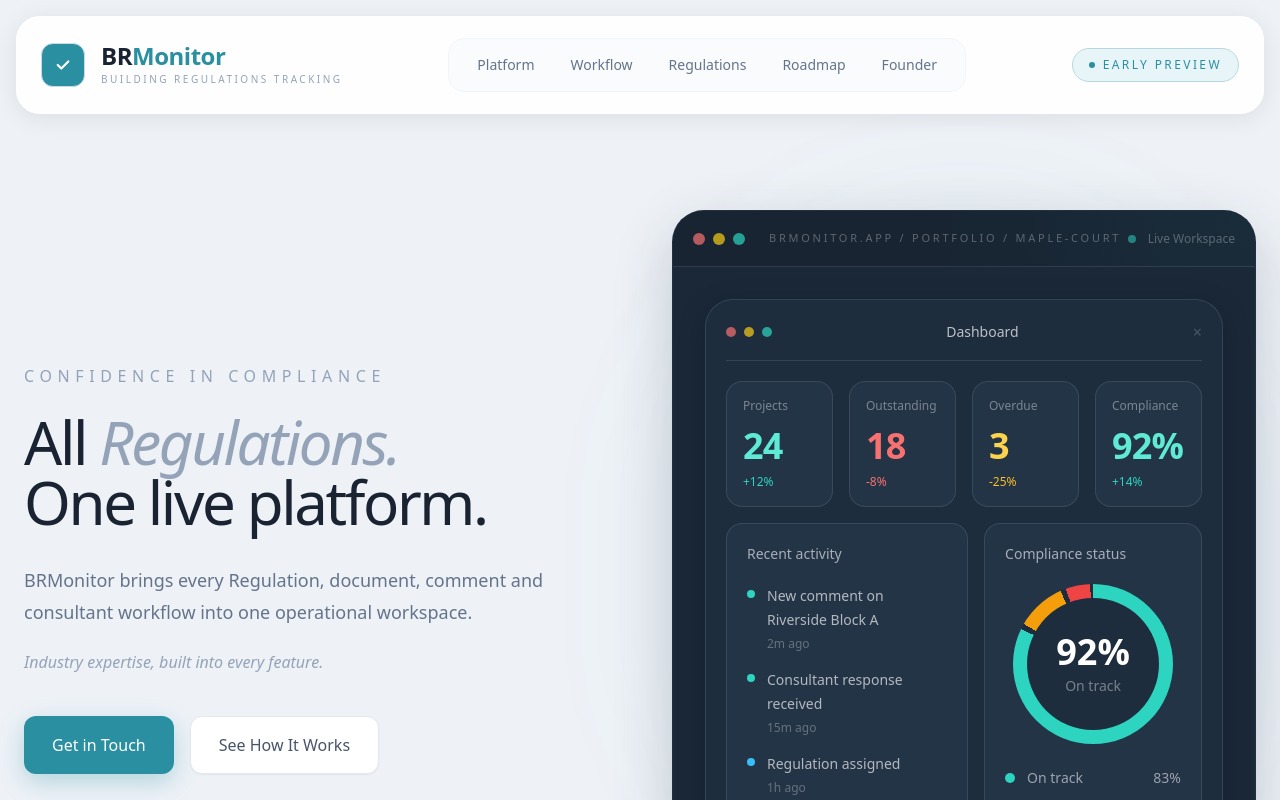
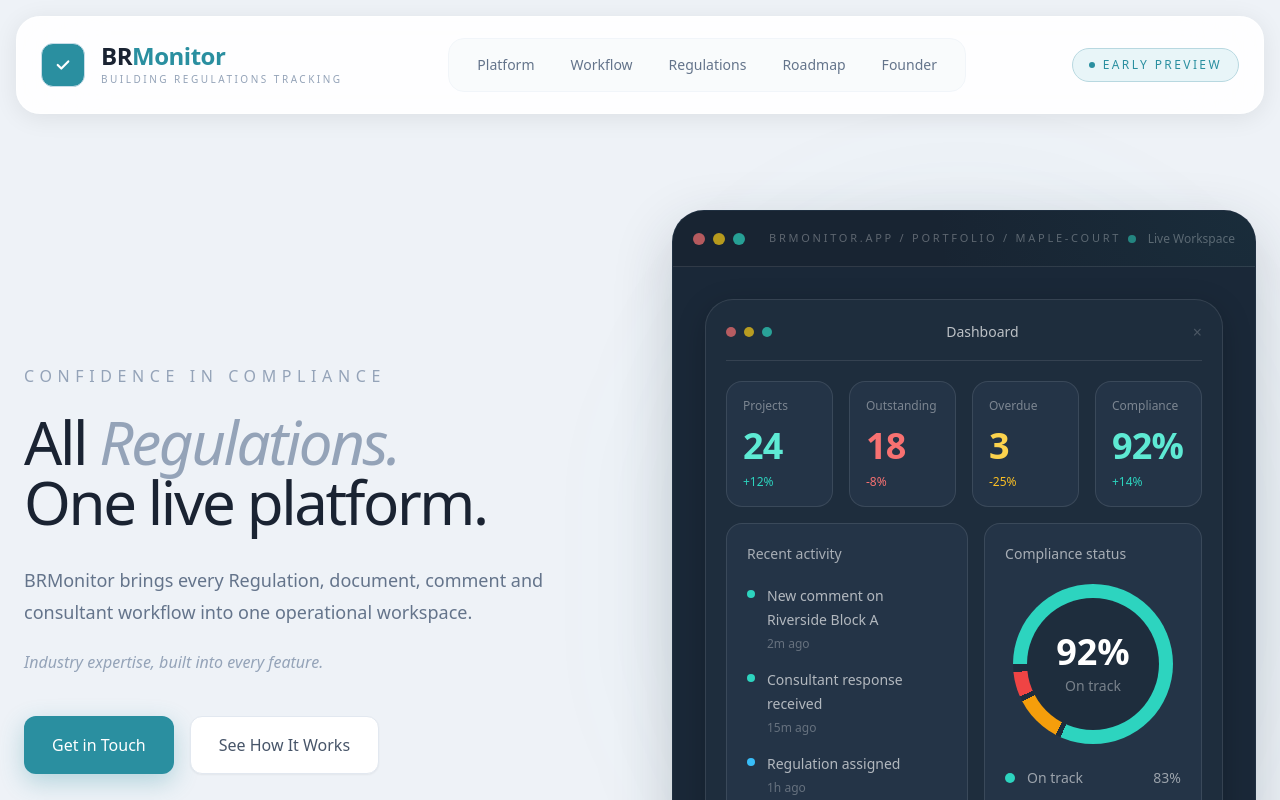
Before and after one commit to seanscan91-spec/brmonitor-website, a React (Vite) app: page / in a window 1280 px wide. Shown: the top 800 px of the page. Built offline with nearby package versions, Linux system fonts and the light colour scheme.

Commit message:
Fix compliance chart rotation

```diff
--- a/src/App.jsx
+++ b/src/App.jsx
@@ -169,11 +169,11 @@
                       <div className="rounded-2xl border border-white/10 bg-[#243447] p-5">
                         <div className="text-sm text-white/60 mb-5 font-medium">Compliance status</div>
                         <div className="flex items-center justify-center">
-                          <div className="relative flex items-center justify-center w-40 h-40 rounded-full p-[14px]" style={{background: 'conic-gradient(#2dd4bf 4deg 296deg, #1e2d3d 296deg 300deg, #f59e0b 300deg 336deg, #1e2d3d 336deg 340deg, #ef4444 340deg 358deg, #1e2d3d 358deg 364deg)'}}>
-                            <div className="flex flex-col items-center justify-center w-full h-full rounded-full bg-[#1e2d3d]">
-                              <div className="text-4xl font-semibold text-white">92%</div>
-                              <div className="text-sm text-white/40 mt-1">On track</div>
-                            </div>
+                          <div className="relative flex items-center justify-center w-40 h-40 rounded-full p-[14px]" style={{background: 'conic-gradient(#2dd4bf 0deg 294deg, #1e2d3d 294deg 298deg, #f59e0b 298deg 332deg, #1e2d3d 332deg 336deg, #ef4444 336deg 354deg, #1e2d3d 354deg 360deg)', transform: 'rotate(-90deg)'}}>
+                           <div className="flex flex-col items-center justify-center w-full h-full rounded-full bg-[#1e2d3d]" style={{transform: 'rotate(90deg)'}}>
+                            <div className="text-4xl font-semibold text-white">92%</div>
+                            <div className="text-sm text-white/40 mt-1">On track</div>
+                          </div>
                           </div>
                         </div>
                         <div className="mt-6 space-y-3 text-sm">
```
